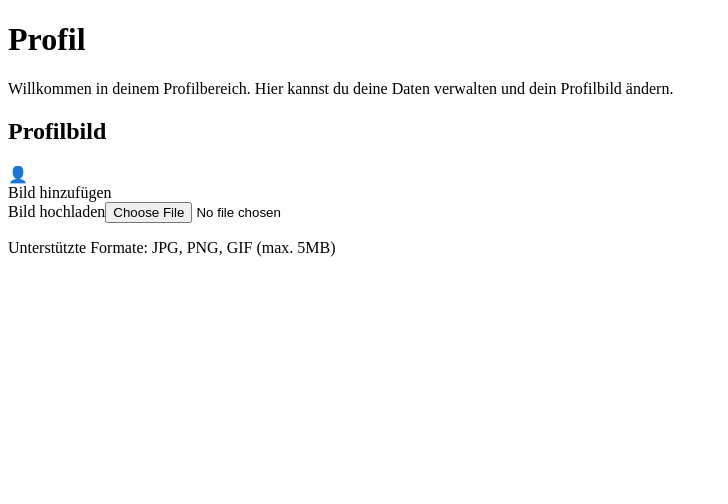
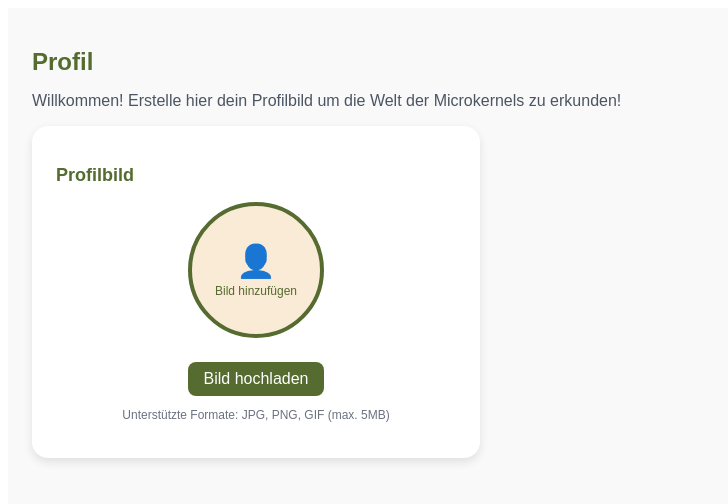
Before and after one commit to mathisneunzig/DHBW-Mannheim-WI2024SEA-Microkernel, a React (Vite) app: page /Profil in a window 1280 px wide. Shown: the top 504 px of the page, without its empty margins (0-728 px from the left). Built offline with nearby package versions, Linux system fonts and the light colour scheme.

Commit message:
CSS hinzugefügt

```diff
--- a/package.json
+++ b/package.json
@@ -15,9 +15,10 @@
     "@mui/material": "^7.1.0",
     "canvas-confetti": "^1.9.3",
     "react": "^18.2.0",
+    "react-confetti": "^6.4.0",
     "react-dom": "^18.2.0",
     "react-router-dom": "^7.6.0",
-    "react-confetti": "^6.4.0"
+    "react-spotify-embed": "^2.0.4"
   },
   "devDependencies": {
     "@types/react": "^18.2.15",
@@ -29,6 +30,6 @@
     "eslint-plugin-react-hooks": "^4.6.0",
     "eslint-plugin-react-refresh": "^0.4.3",
     "typescript": "^5.0.2",
-    "vite": "^4.5.14"
+    "vite": "^6.3.6"
   }
 }
--- a/src/plugins/LeaDennhardt_Profil/page.tsx
+++ b/src/plugins/LeaDennhardt_Profil/page.tsx
@@ -7,7 +7,7 @@ export default function Profil() {
   const handleImageUpload = (event: React.ChangeEvent<HTMLInputElement>) => {
     const file = event.target.files?.[0];
     if (file) {
-      if (file.size > 5 * 1024 * 1024) { // max. 5MB
+      if (file.size > 5 * 1024 * 1024) {
         alert("Datei zu groß! Max. 5MB.");
         return;
       }
@@ -23,69 +23,167 @@ export default function Profil() {
     setProfileImage(null);
   };
 
+  // Styles
+  const pageStyle: React.CSSProperties = {
+    padding: "24px",
+    fontFamily: "Arial, sans-serif",
+    backgroundColor: "#f9f9f9",
+    minHeight: "100vh",
+  };
+
+  const headingStyle: React.CSSProperties = {
+    fontSize: "24px",
+    fontWeight: "bold",
+    color: "darkolivegreen",
+    marginBottom: "8px",
+  };
+
+  const textStyle: React.CSSProperties = {
+    color: "#4b5563", // grau
+    marginBottom: "16px",
+  };
+
+  const cardStyle: React.CSSProperties = {
+    backgroundColor: "white",
+    borderRadius: "16px",
+    boxShadow: "0 4px 10px rgba(0,0,0,0.1)",
+    padding: "24px",
+    maxWidth: "400px",
+  };
+
+  const subHeadingStyle: React.CSSProperties = {
+    fontSize: "18px",
+    fontWeight: 600,
+    color: "darkolivegreen",
+    marginBottom: "16px",
+  };
+
+  const avatarContainerStyle: React.CSSProperties = {
+    width: "128px",
+    height: "128px",
+    borderRadius: "50%",
+    border: "4px solid darkolivegreen",
+    overflow: "hidden",
+    backgroundColor: "antiquewhite",
+    position: "relative",
+    margin: "0 auto",
+  };
+
+  const avatarImageStyle: React.CSSProperties = {
+    width: "100%",
+    height: "100%",
+    objectFit: "cover",
+    objectPosition: "center",
+    display: "block",
+  };
+
+  const overlayStyle: React.CSSProperties = {
+    position: "absolute",
+    inset: 0,
+    backgroundColor: "rgba(0,0,0,0.5)",
+    color: "white",
+    display: "flex",
+    alignItems: "center",
+    justifyContent: "center",
+    borderRadius: "50%",
+    fontSize: "14px",
+  };
+
+  const buttonStyle: React.CSSProperties = {
+    padding: "8px 16px",
+    borderRadius: "8px",
+    border: "none",
+    cursor: "pointer",
+    fontWeight: 500,
+  };
+
+  const uploadButtonStyle: React.CSSProperties = {
+    ...buttonStyle,
+    backgroundColor: "darkolivegreen",
+    color: "white",
+  };
+
+  const removeButtonStyle: React.CSSProperties = {
+    ...buttonStyle,
+    backgroundColor: "#ef4444", // rot
+    color: "white",
+  };
+
+  const infoTextStyle: React.CSSProperties = {
+    fontSize: "12px",
+    color: "#6b7280",
+    textAlign: "center",
+    marginTop: "12px",
+  };
+
   return (
-    <div className="p-6">
-      <h1 className="text-2xl font-bold text-darkolivegreen">Profil</h1>
-      <p className="mt-2 text-gray-700">
-        Willkommen in deinem Profilbereich. Hier kannst du deine Daten verwalten
-        und dein Profilbild ändern.
+    <div style={pageStyle}>
+      <h1 style={headingStyle}>Profil</h1>
+      <p style={textStyle}>
+        Willkommen! Erstelle hier dein Profilbild um die Welt der Microkernels zu erkunden!
       </p>
 
-      <div className="mt-6">
-        <h2 className="text-lg font-semibold mb-4">Profilbild</h2>
+      <div style={cardStyle}>
+        <h2 style={subHeadingStyle}>Profilbild</h2>
 
-        {/* Profilbild Container mit Hintergrundbild */}
+        {/* Profilbild */}
         <div
-          className="relative inline-block w-32 h-32 rounded-full border-4 border-darkolivegreen overflow-hidden bg-antiquewhite flex items-center justify-center cursor-pointer transition-all duration-300 hover:shadow-lg"
+          style={avatarContainerStyle}
           onMouseEnter={() => setIsHovered(true)}
           onMouseLeave={() => setIsHovered(false)}
-          style={{
-            backgroundImage: profileImage ? `url(${profileImage})` : undefined,
-            backgroundSize: "cover",
-            backgroundPosition: "center",
-          }}
         >
-          {/* Platzhalter, wenn kein Bild */}
-          {!profileImage && (
-            <div className="text-center text-darkolivegreen">
-              <div className="text-3xl mb-1">👤</div>
-              <div className="text-xs">Bild hinzufügen</div>
+          {profileImage ? (
+            <img src={profileImage} alt="Profil" style={avatarImageStyle} />
+          ) : (
+            <div
+              style={{
+                width: "100%",
+                height: "100%",
+                display: "flex",
+                flexDirection: "column",
+                alignItems: "center",
+                justifyContent: "center",
+                color: "darkolivegreen",
+                fontSize: "12px",
+              }}
+            >
+              <div style={{ fontSize: "32px", marginBottom: "4px" }}>👤</div>
+              <div>Bild hinzufügen</div>
             </div>
           )}
 
-          {/* Overlay bei Hover */}
           {isHovered && profileImage && (
-            <div className="absolute inset-0 bg-black bg-opacity-50 rounded-full flex items-center justify-center">
-              <span className="text-white text-sm">Ändern</span>
-            </div>
+            <div style={overlayStyle}>Ändern</div>
           )}
         </div>
 
-        {/* Upload + Löschen Buttons */}
-        <div className="mt-4 space-x-2">
-          {/* Upload Button */}
-          <label className="inline-block bg-darkolivegreen text-white px-4 py-2 rounded cursor-pointer hover:bg-opacity-80 transition-colors">
+        {/* Buttons */}
+        <div
+          style={{
+            marginTop: "24px",
+            display: "flex",
+            justifyContent: "center",
+            gap: "8px",
+          }}
+        >
+          <label style={uploadButtonStyle}>
             Bild hochladen
             <input
               type="file"
               accept="image/*"
               onChange={handleImageUpload}
-              className="hidden"
+              style={{ display: "none" }}
             />
           </label>
 
-          {/* Löschen Button */}
           {profileImage && (
-            <button
-              onClick={removeImage}
-              className="bg-red-500 text-white px-4 py-2 rounded hover:bg-red-600 transition-colors"
-            >
-              Bild entfernen
+            <button style={removeButtonStyle} onClick={removeImage}>
+              Entfernen
             </button>
           )}
         </div>
 
-        <p className="mt-2 text-sm text-gray-600">
+        <p style={infoTextStyle}>
           Unterstützte Formate: JPG, PNG, GIF (max. 5MB)
         </p>
       </div>
```
Also changed, not shown: 1 other file (tests, documents, lock files or other folders).
